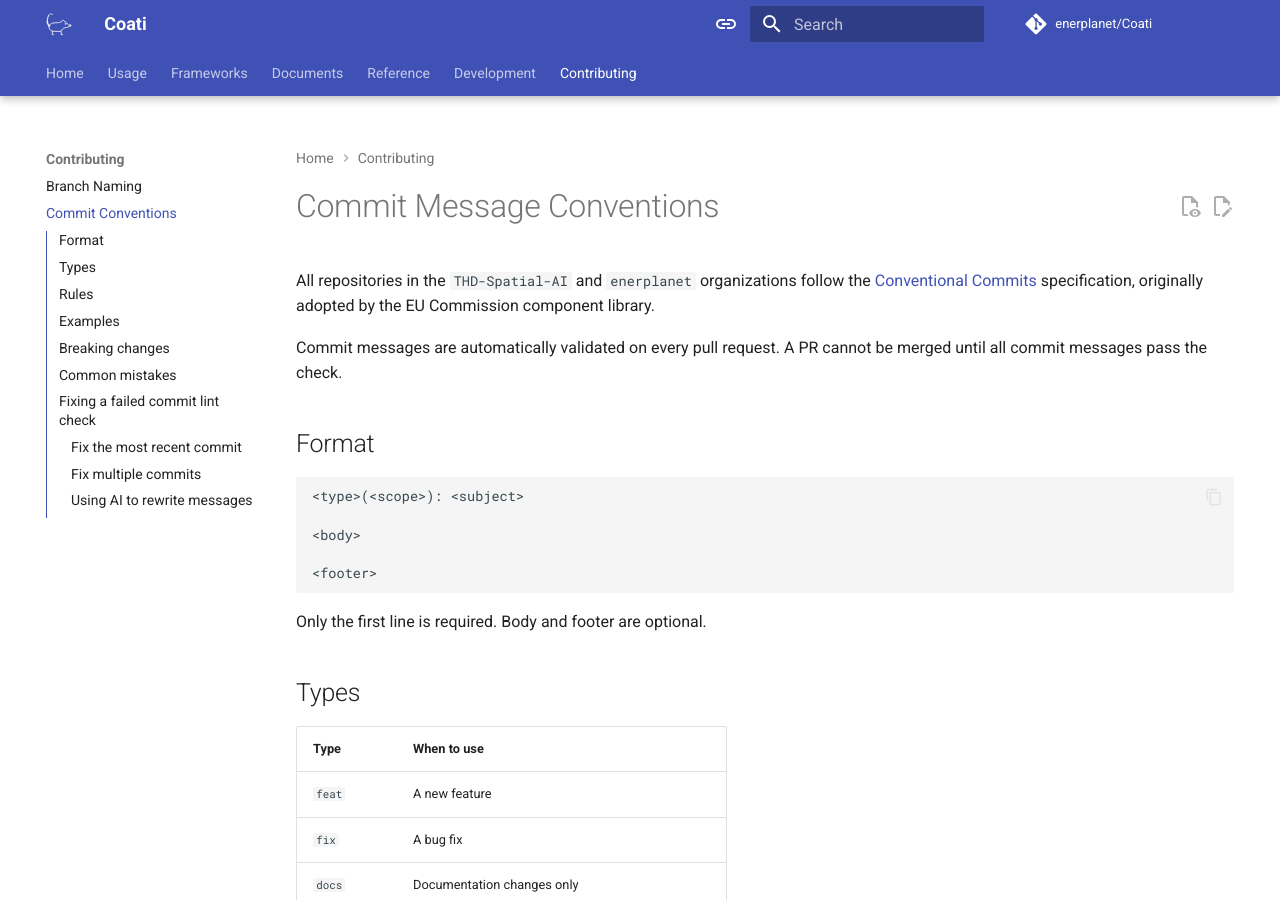
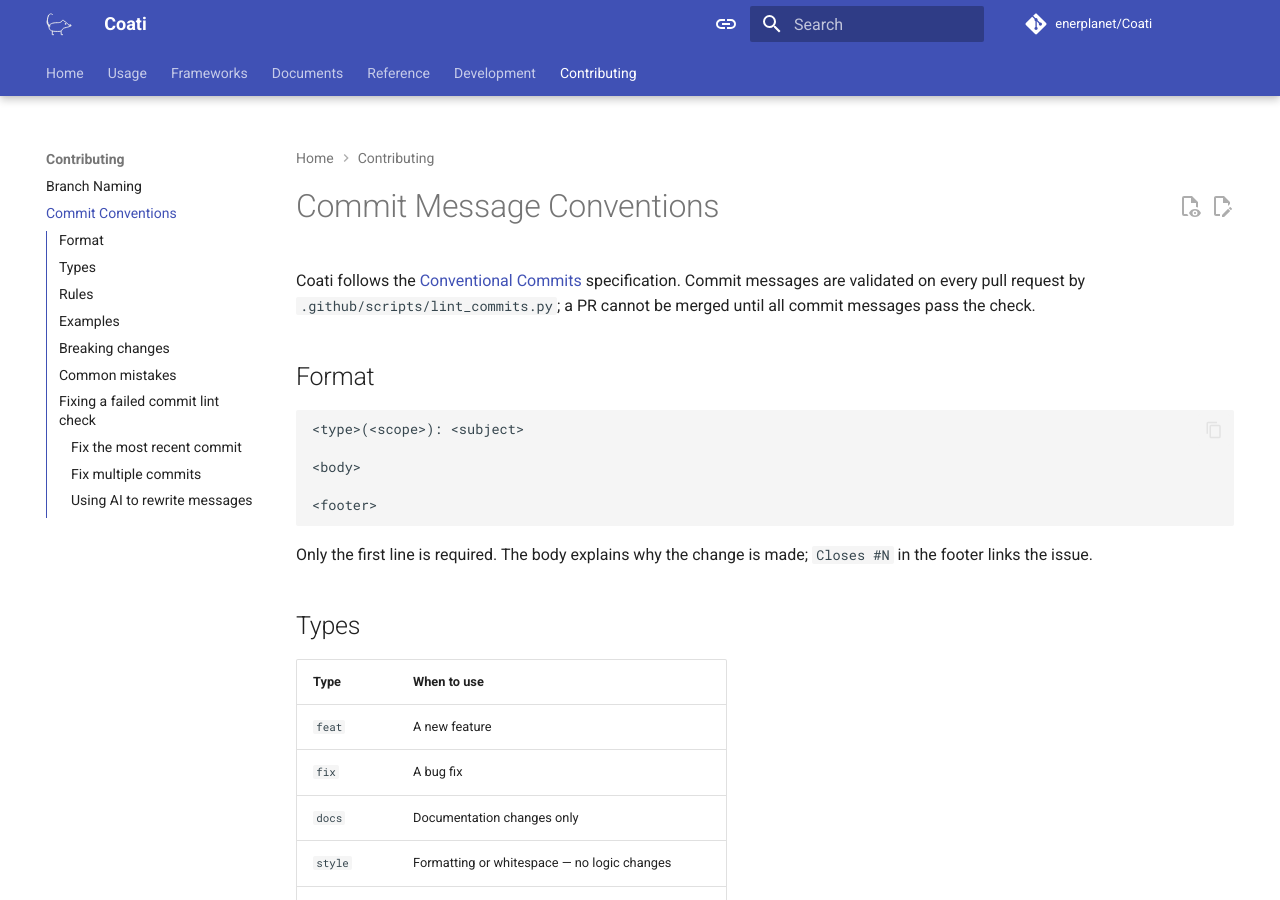
Before and after one commit to enerplanet/Coati, an MkDocs documentation site: the page built from docs/getting-started/commit-conventions.md, in a window 1280 px wide and 900 px high. Built offline with MkDocs 1.6.1 and Material for MkDocs 9.7.7, drawn with Linux system fonts in a browser that asks for light colours; comment, search, counter and statistics services are not loaded.

Commit message:
docs: repair the links that lead nowhere and publish the schemas
The scripts that check branch names and commit messages pointed to the
site of the template of the organisation, which no longer answers, and
the page on branch names to a site that has moved. Point the scripts to
the pages of this documentation, and the page to the new site. Both
pages are worded for Coati, as MEME words its own.

The JSON Schemas of the documents name their address with $id, under
schemas/ of the documentation site, but nothing was served there. A hook
of MkDocs now copies the schemas into the site when it is built, and the
page of the results document names the addresses.

````diff
--- a/docs/getting-started/commit-conventions.md
+++ b/docs/getting-started/commit-conventions.md
@@ -1,8 +1,9 @@
 # Commit Message Conventions
 
-All repositories in the `THD-Spatial-AI` and `enerplanet` organizations follow the [Conventional Commits](https://www.conventionalcommits.org/) specification, originally adopted by the EU Commission component library.
-
-Commit messages are automatically validated on every pull request. A PR cannot be merged until all commit messages pass the check.
+Coati follows the [Conventional Commits](https://www.conventionalcommits.org/)
+specification. Commit messages are validated on every pull request by
+`.github/scripts/lint_commits.py`; a PR cannot be merged until all commit
+messages pass the check.
 
 ## Format
 
@@ -14,7 +15,8 @@
 <footer>
 ```
 
-Only the first line is required. Body and footer are optional.
+Only the first line is required. The body explains why the change is made;
+`Closes #N` in the footer links the issue.
 
 ## Types
 
--- a/mkdocs.yml
+++ b/mkdocs.yml
@@ -61,6 +61,10 @@
   font:
     text: Roboto
     code: Roboto Mono
+
+# Hooks: the JSON Schemas of the documents are published under schemas/ (see mkdocs_hooks.py)
+hooks:
+  - mkdocs_hooks.py
 
 # Plugins
 plugins:
--- a/pyproject.toml
+++ b/pyproject.toml
@@ -117,6 +117,7 @@
     "/tests",
     "/docs",
     "/mkdocs.yml",
+    "/mkdocs_hooks.py",
     "/CHANGELOG.md",
     "/CITATION.cff",
     "/ATTRIBUTIONS.md",
````
Also changed, not shown: docs/documents/results.md (+5 -0 lines), docs/getting-started/branch-naming.md (+6 -3 lines), mkdocs_hooks.py (added, +32 -0 lines), 2 other files.
